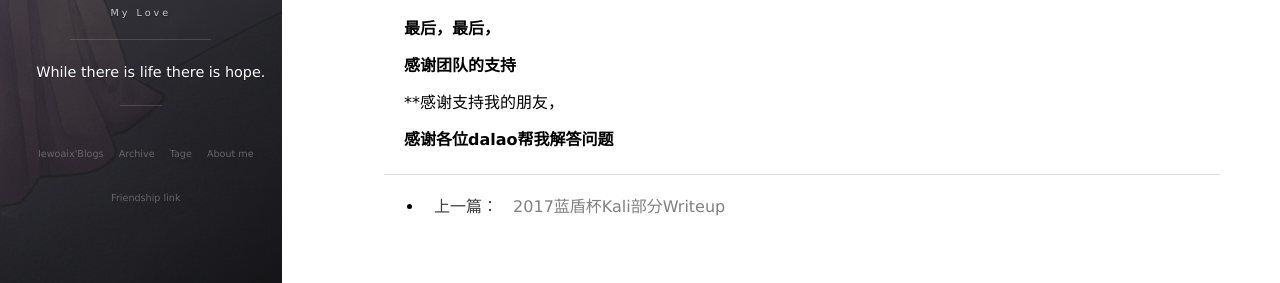
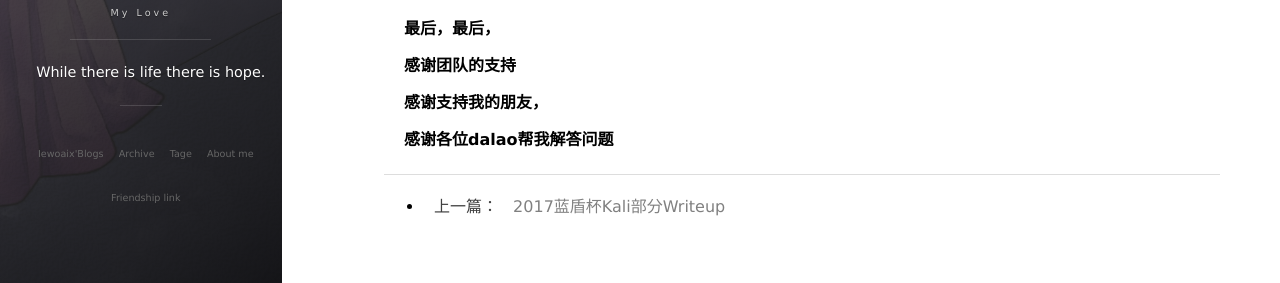
Before and after one commit to blubiu/blubiu.github.io, a Jekyll site: the page built from _posts/2017-10-02-2017强网杯线下AWD总结.md, in a window 1280 px wide and 900 px high, scrolled down 7555 px. Shown: the part 422-705 px from the top of the window. Built offline with Jekyll 4.4.1, drawn with Linux system fonts in a browser that asks for light colours; nearby versions of some CDN libraries; comment, search, counter and statistics services are not loaded.

```diff
--- a/_posts/2017-10-02-2017强网杯线下AWD总结.md
+++ b/_posts/2017-10-02-2017强网杯线下AWD总结.md
@@ -214,6 +214,6 @@ admin密码其实可以在数据库中找到<br/>
 
 **感谢团队的支持**<br/>
 
-**感谢支持我的朋友，<br/>
+**感谢支持我的朋友，**<br/>
 
 **感谢各位dalao帮我解答问题**
```
